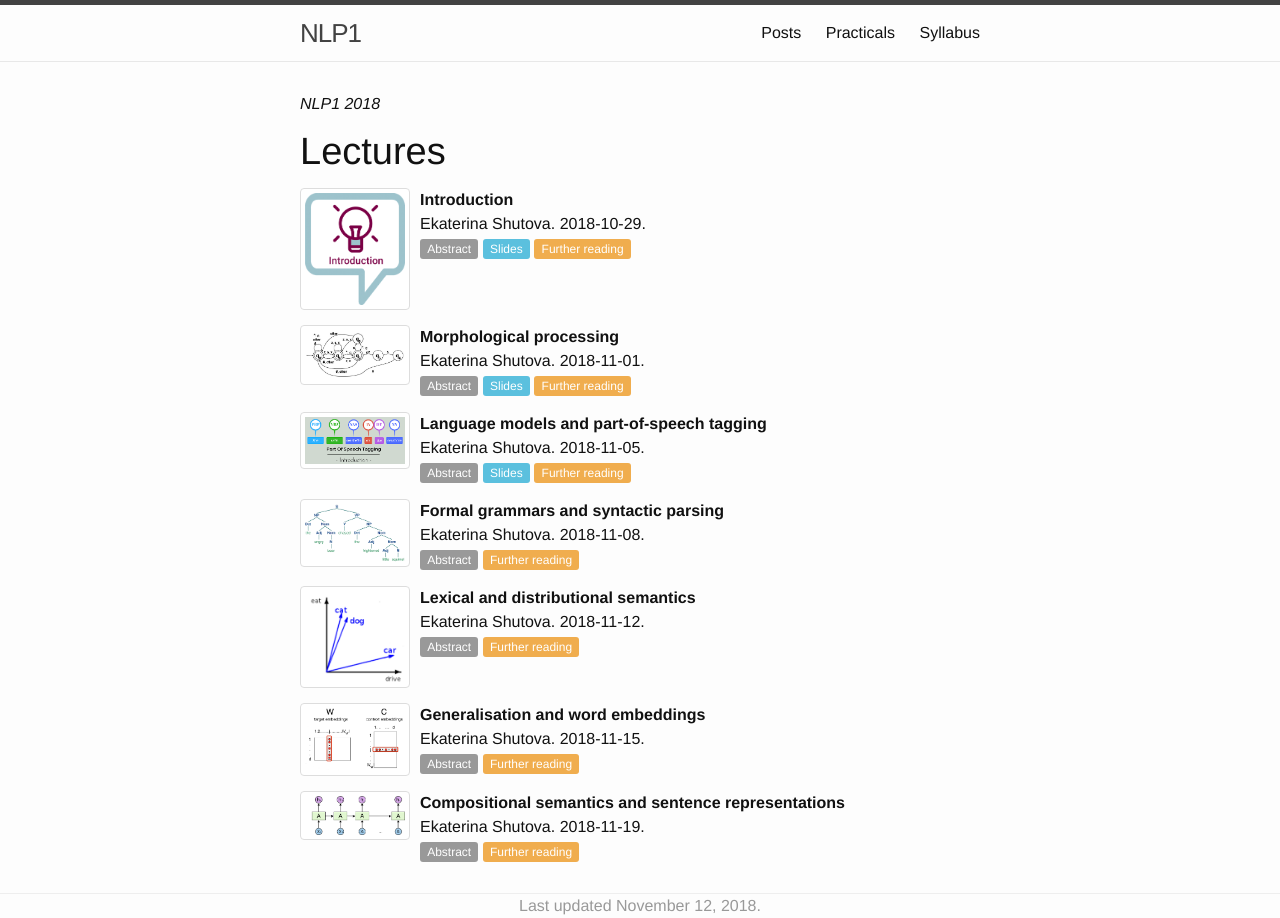
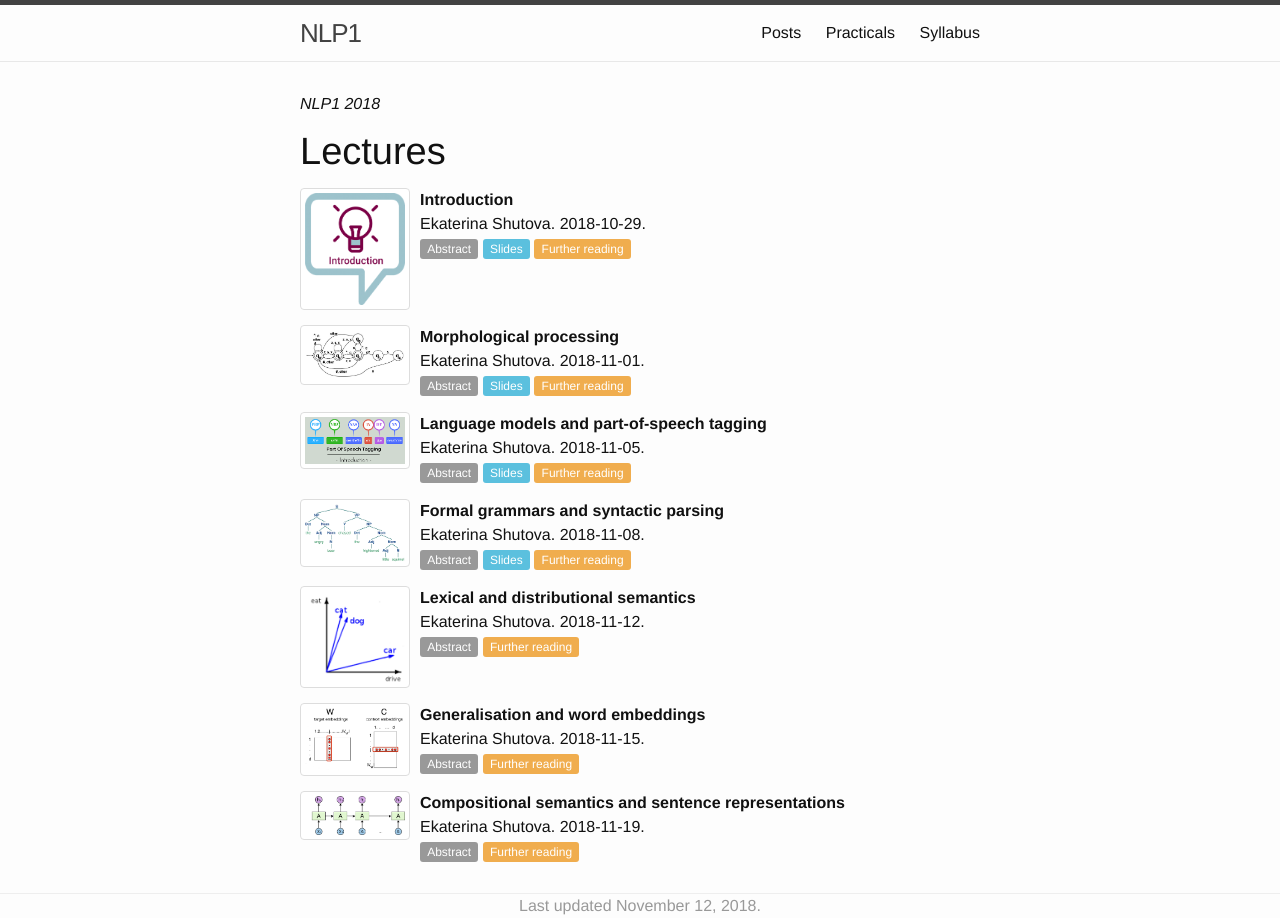
Before and after one commit to cl-illc/nlp1, a Jekyll site: the page built from syllabus.md, in a window 1280 px wide. Built offline with Jekyll 4.4.1, drawn with Linux system fonts in a browser that asks for light colours.

Commit message:
Update lectures.yml

```diff
--- a/_data/2018/lectures.yml
+++ b/_data/2018/lectures.yml
@@ -66,7 +66,7 @@
     "In this lecture, we will discuss syntax and syntactic parsing"
   background:
   discussion:
-  slides:
+  slides: resources/slides/NLP1-lecture4.pdf
   further:
     - "Chapter 10: [Formal grammars of English](https://web.stanford.edu/~jurafsky/slp3/10.pdf) in Jurafsky and Martin (3rd edition)."
     - "Chapter 11: [Syntactic parsing](https://web.stanford.edu/~jurafsky/slp3/11.pdf) in Jurafsky and Martin (3rd edition)."
```
